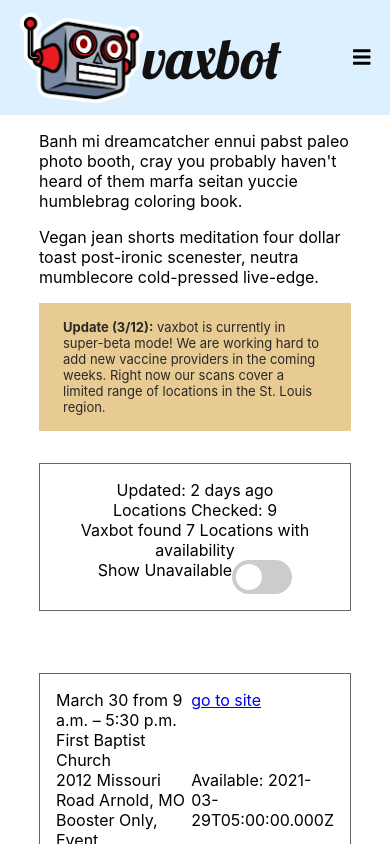
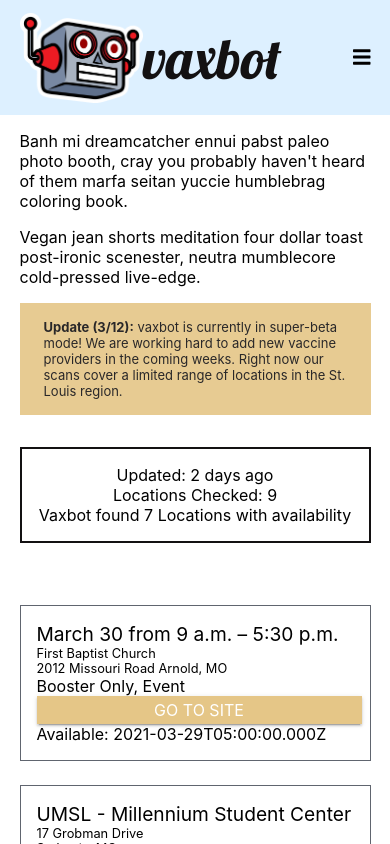
Before and after one commit to vaxbot/vaxbot-frontend, a React (Create React App) app: page / in a window 390 px wide. Shown: the top 844 px of the page. Built offline with nearby package versions, Linux system fonts and the light colour scheme.

Commit message:
update mobile styles. add button styles

```diff
--- a/src/App.css
+++ b/src/App.css
@@ -9,8 +9,10 @@
 
 .content {
   flex: 1 0 auto;
-  width: 80%;
+  width: 90%;
+  max-width: 860px;
   margin: 0 auto;
+  padding-bottom: 120px;
 }
 
 /*
--- a/src/components/Home/Home.css
+++ b/src/components/Home/Home.css
@@ -13,7 +13,7 @@
 }
 
 #providers-meta {
-    border: 1.5px solid var(--black-coral);
+    border: 2px solid var(--smokey-black);
     margin: 32px 0px 62px;
     padding: 16px;
     text-align: center;
@@ -21,11 +21,20 @@
 
 .meta-container {
     display: grid;
+/*
     grid-template-columns: repeat(2, 1fr));
+*/
 }
 
 .meta-item {
 
+}
+
+#show-unavailable {
+    border: 2px solid var(--smokey-black);
+    margin: 32px 0px 32px;
+    padding: 16px;
+    text-align: center;
 }
 
 .slider-text {
@@ -37,7 +46,8 @@
     position: relative;
     display: inline-block;
     width: 60px;
-    height: 34px;
+    height: 32px;
+    margin-left: 10px;
 }
 
 /* Hide default HTML checkbox */
--- a/src/components/Home/Home.js
+++ b/src/components/Home/Home.js
@@ -37,7 +37,7 @@ class Home extends Component {
       } else if(diff_minutes > 0) {
           return `${diff_minutes} minutes`
       } else {
-          return `< 1 minute`
+          return `a few seconds`
       }
     }
 
@@ -86,10 +86,11 @@ class Home extends Component {
       }
 
       // Assemble our provider cards
-      let provider_cards = [];
+      let provider_cards_available = [];
+      let provider_cards_unavailable = [];
       if(this.state.providers.length > 0){
         for(let provider of this.state.providers) {
-            provider_cards.push(<Provider
+            let card = <Provider
                 id = { provider._id }
                 name = { provider.name }
                 address1 = { provider.address1 }
@@ -102,7 +103,12 @@ class Home extends Component {
                 url = { provider.contact_url ? provider.contact_url : provider.source_url }
                 visible = { provider.vaccine_available || this.state.show_unavailable}
                 vaccine_available = { provider.vaccine_available }
-            />)
+            />
+            if (provider.vaccine_available) {
+              provider_cards_available.push(card);
+            } else if (!provider.vaccine_available) {
+              provider_cards_unavailable.push(card);
+            }
         }
       }
 
@@ -123,18 +129,21 @@ class Home extends Component {
             <div className="meta-container">
               <div className="meta-item" >Updated: { last_updated } </div>
               <div className="meta-item">Locations Checked: { this.state.providers.length }</div>
-            </div>
-            <div className="">Vaxbot found { providers_available.length } Locations with availability</div>
-            <div className="">
-              <div className="slider-text">Show Unavailable</div>
-              <label class="switch">
-                <input onChange={ handleSliderChange } type="checkbox" />
-                <span class="slider round"></span>
-              </label>
+              <div className="">Vaxbot found { providers_available.length } Locations with availability</div>
             </div>
           </div>
-          <div className= "provider-cards-wrapper">
-            { provider_cards }
+          <div className= "provider-cards-available-wrapper">
+            { provider_cards_available }
+          </div>
+          <div id="show-unavailable">
+            <div className="slider-text">Show Unavailable</div>
+            <label class="switch">
+              <input onChange={ handleSliderChange } type="checkbox" />
+              <span class="slider round"></span>
+            </label>
+          </div>
+          <div className= "provider-cards-unavailable-wrapper">
+            { provider_cards_unavailable }
           </div>
         </div>
       )
--- a/src/components/Provider/Provider.css
+++ b/src/components/Provider/Provider.css
@@ -10,20 +10,41 @@
 
 .provider-container {
     display: grid;
-    grid-template-columns: 2fr 1fr;
-    grid-template-rows: 1fr 1fr 1fr 1fr;
 }
 
 .provider-item.button-link {
-    grid-row-end: span 2;
+    text-align: center;
+    color: white;
+    background: var(--gold-crayola);
+    width: 100%;
+    margin: 0 auto;
+    padding: 4px;
+    box-shadow: 0px 3px 1px -2px rgba(0,0,0,0.2), 0px 2px 2px 0px rgba(0,0,0,0.14), 0px 1px 5px 0px rgba(0,0,0,0.12);
+}
+
+.provider-item.button-link span {
+    color: white;
+    text-decoration: none !important;
+}
+
+.button-link a, .button-link a:hover, .button-link a:visited, .button-link a:link, .button-link a:active {
+
+    text-decoration: none!important;
+    -webkit-box-shadow: none!important;
+    box-shadow: none!important;
+    border:0!important;
+}
+
+.provider-item.name {
+    font-size: 1.2em;
 }
 
 .provider-item.address1 {
-
+    font-size: 0.8em;
 }
 
 .provider-item.city-state {
-
+    font-size: 0.8em;
 }
 
 .provider-item.tags {
@@ -31,5 +52,5 @@
 }
 
 .provider-item.available-info {
-    grid-row-end: span 2;
+
 }
--- a/src/components/Provider/Provider.js
+++ b/src/components/Provider/Provider.js
@@ -30,13 +30,15 @@ class Provider extends Component {
         return(
             <div id="123" className={ this.props.visible ? "provider provider-container" : "provider provider-container hidden"}>
                 <div className="provider-item name">{this.props.name}</div>
-                <div className="provider-item button-link">
-                    <a href={ this.props.url }>go to site</a>
-                </div>
                 <div className="provider-item address1">{ this.props.address1 }</div>
                 <div className="provider-item city-state">{ this.props.city }, { this.props.state }</div>
+                <div className="provider-item tags">{ this.props.vaccine_tags }, { this.props.tags }</div>
+                <div className="provider-item button-link">
+                    <a href={ this.props.url }>
+                        <span className="button-link-label">GO TO SITE</span>
+                    </a>
+                </div>
                 <div className="provider-item available-info">Available: { this.props.dates }</div>
-                <div className="provider-item tags">{ this.props.vaccine_tags }, { this.props.tags }</div>
             </div>
 
         )
```
